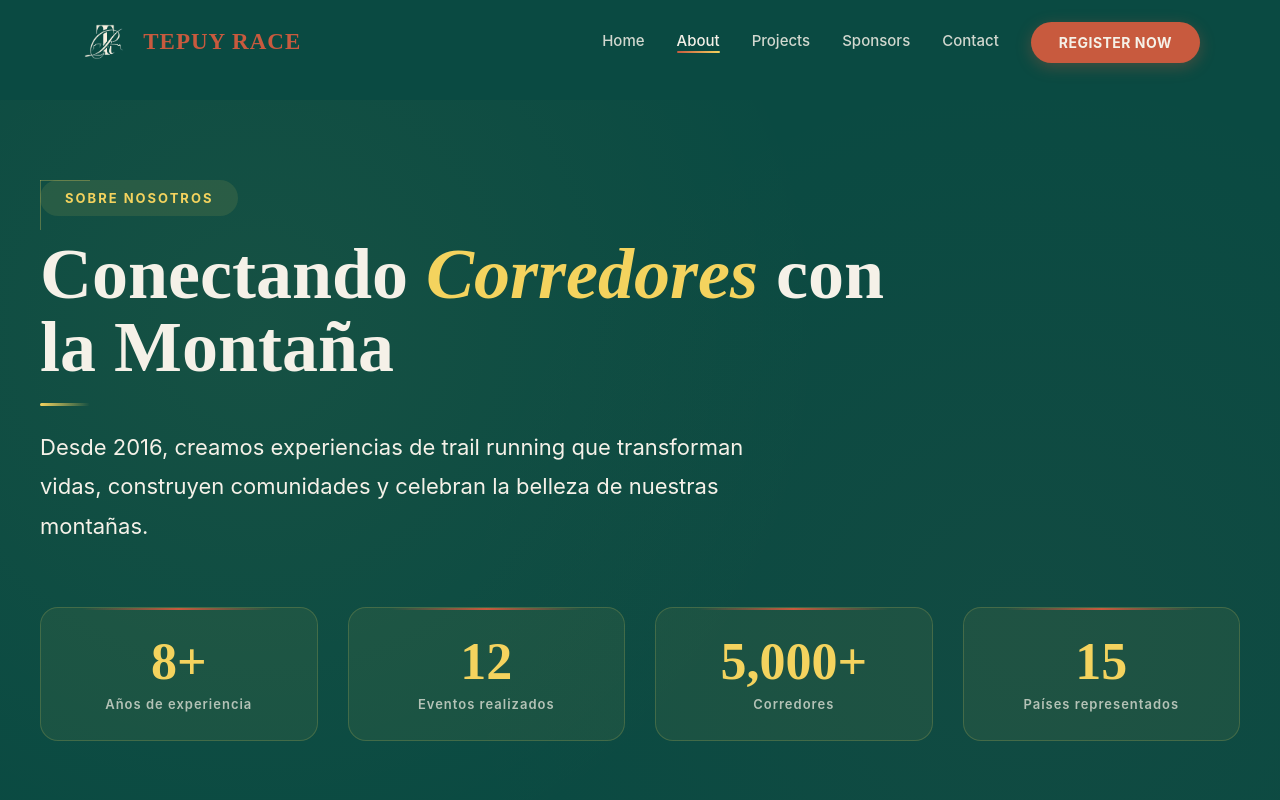
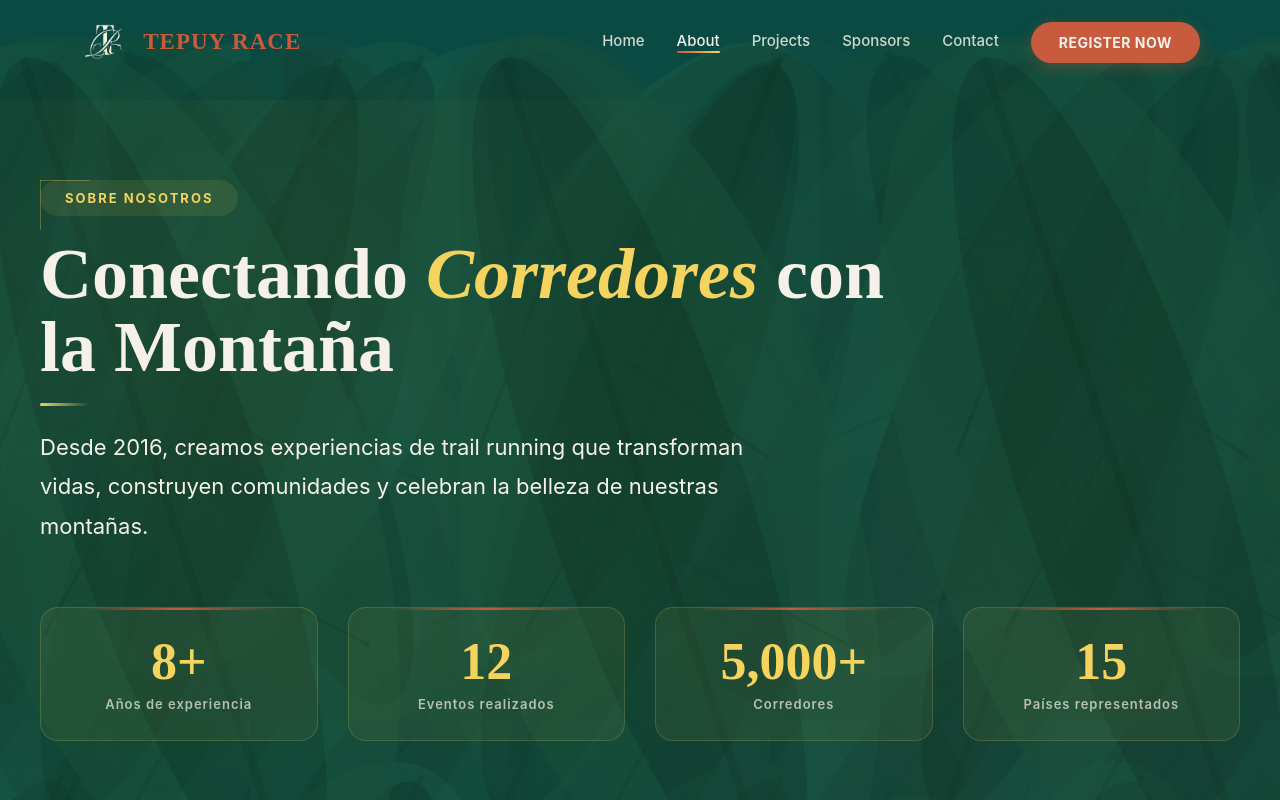
Before and after one commit to gabywakil/tepuy-race, a React (Vite) app: page /#/about in a window 1280 px wide. Shown: the top 800 px of the page. Built offline with nearby package versions, Linux system fonts and the light colour scheme.

Commit message:
Update AboutUs.jsx

```diff
--- a/src/pages/AboutUs.jsx
+++ b/src/pages/AboutUs.jsx
@@ -67,7 +67,7 @@ const AboutUs = () => {
   ];
 
   return (
-    <div style={{ backgroundColor: '#0a4a42', minHeight: '100vh', paddingTop: '100px', width: '100%', margin: 0, overflowX: 'hidden' }}>
+    <div style={{ backgroundColor: 'transparent', minHeight: '100vh', paddingTop: '100px', width: '100%', margin: 0, overflowX: 'hidden' }}>
       <style>{`
         @keyframes auFadeUp    { from{opacity:0;transform:translateY(38px)} to{opacity:1;transform:translateY(0)} }
         @keyframes auFadeRight { from{opacity:0;transform:translateX(-32px)} to{opacity:1;transform:translateX(0)} }
```
